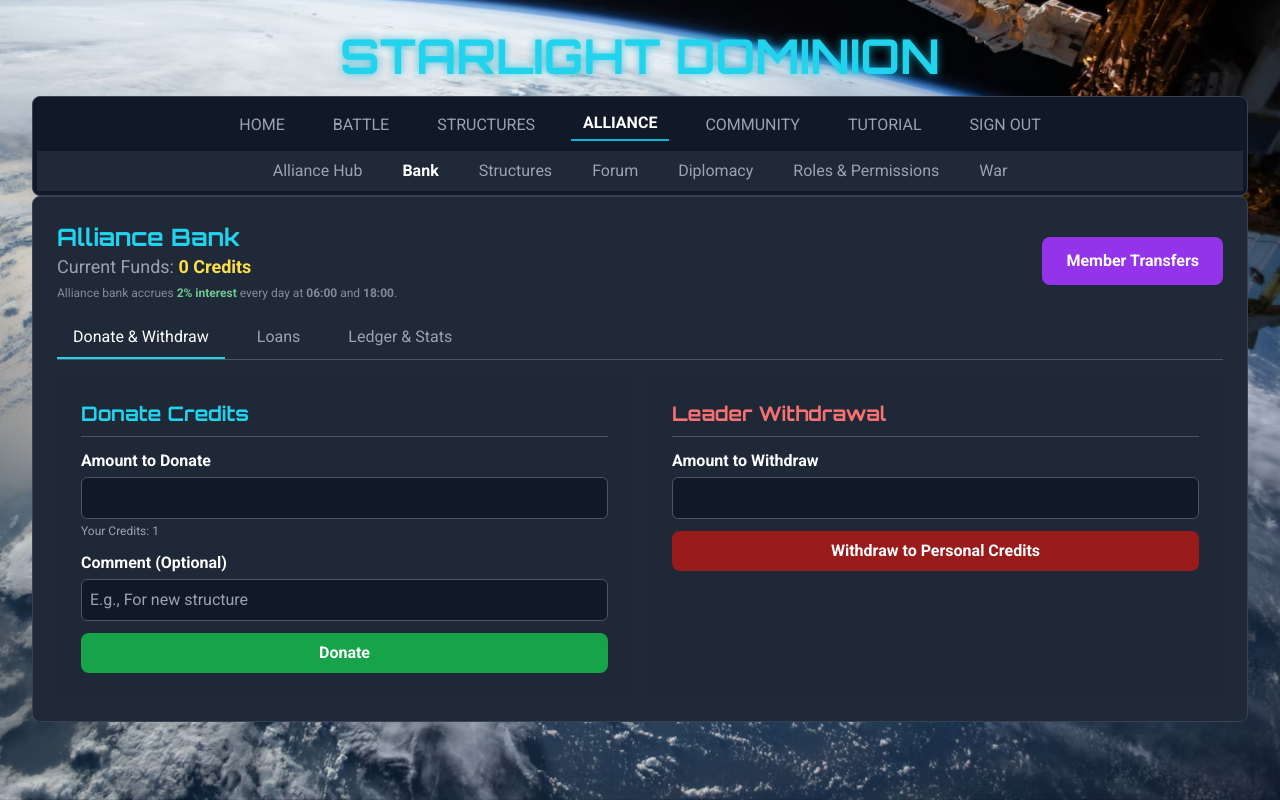
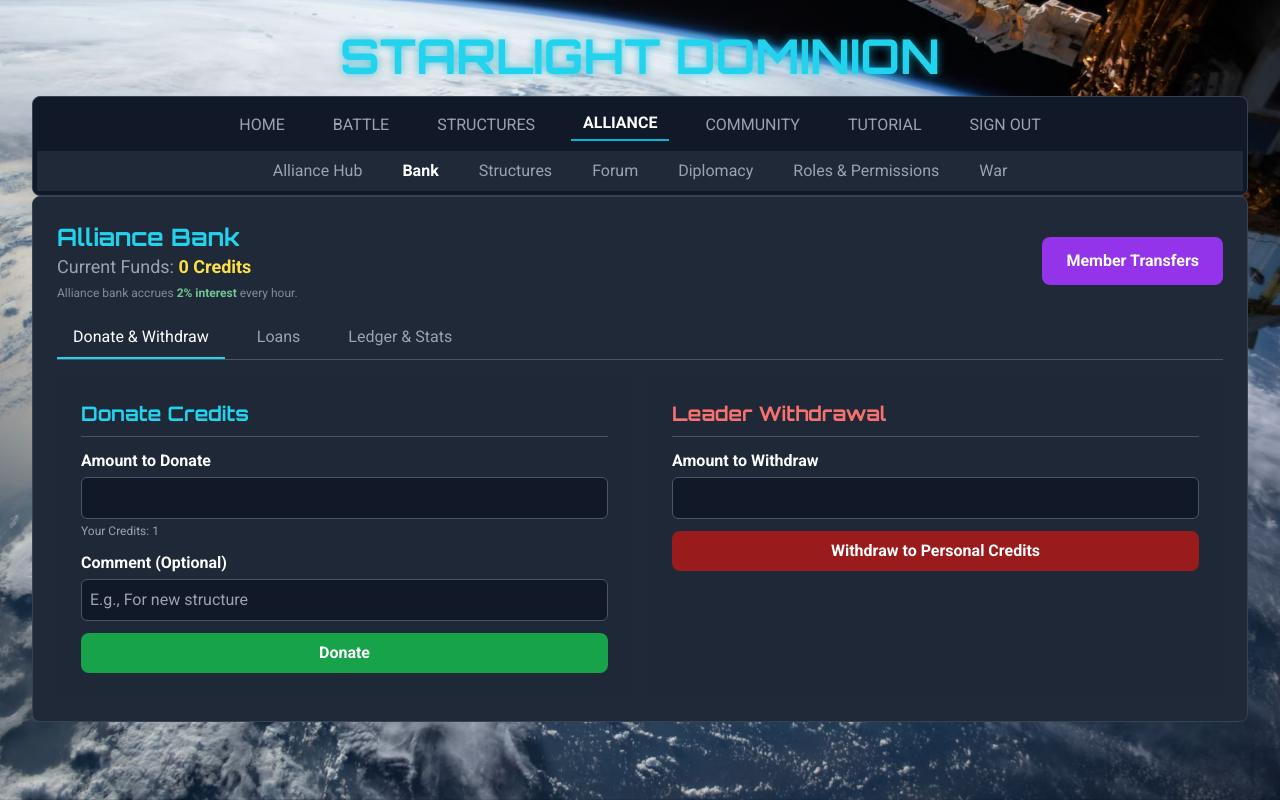
Before and after one commit to mungus451/Stellar-Dominion-Game, a PHP site: page /template/pages/alliance_bank.php in a window 1280 px wide. Run offline with PHP 8.4, Linux system fonts and the light colour scheme; the visitor is signed in with stand-in values (Sample User, id 1); tables that the repository leaves empty hold one stand-in row (values such as "Sample post"); data that the repository does not hold is empty; some libraries are stand-ins or nearby versions.

Commit message:
better wording

```diff
--- a/Stellar-Dominion/template/pages/alliance_bank.php
+++ b/Stellar-Dominion/template/pages/alliance_bank.php
@@ -191,7 +191,7 @@ $max_loan = (int)($credit_rating_map[$user_data['credit_rating']] ?? 0);
                             </span>
                         </p>
                         <p class="text-xs opacity-80 mt-1">
-                            Alliance bank accrues <span class="font-semibold text-green-300">2% interest</span> every day at <span class="font-semibold">06:00</span> and <span class="font-semibold">18:00</span>.
+                            Alliance bank accrues <span class="font-semibold text-green-300">2% interest</span> every hour.
                         </p>
                     </div>
                     <a href="/alliance_transfer.php" class="bg-purple-600 hover:bg-purple-700 text-white font-bold py-3 px-6 rounded-lg">Member Transfers</a>
```
